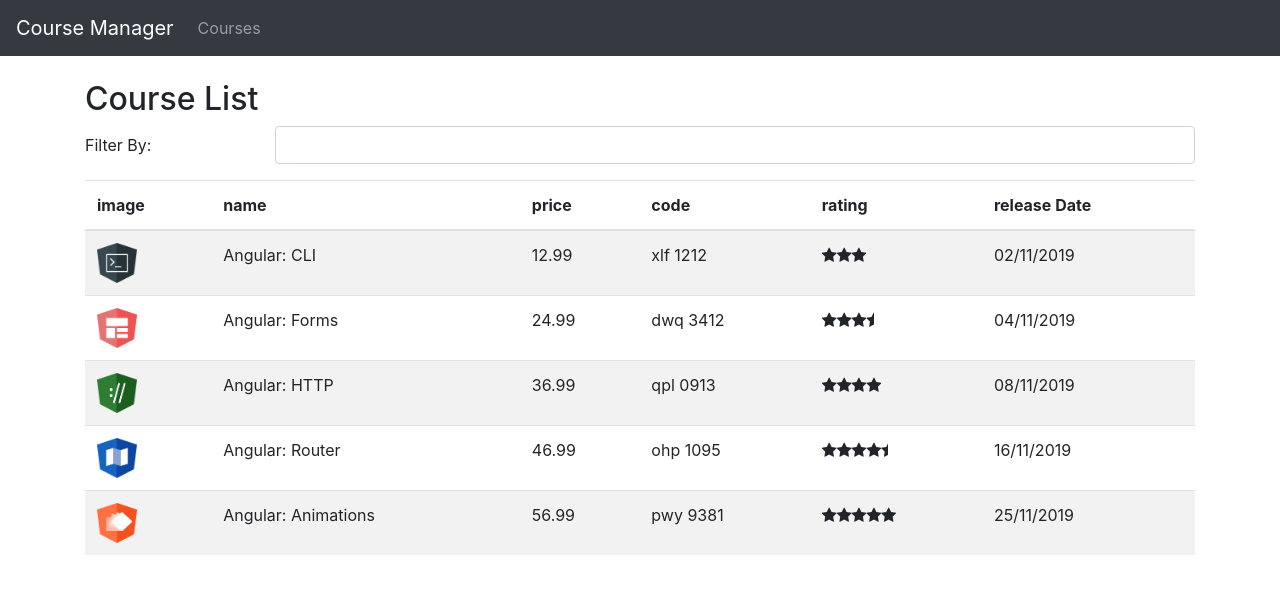
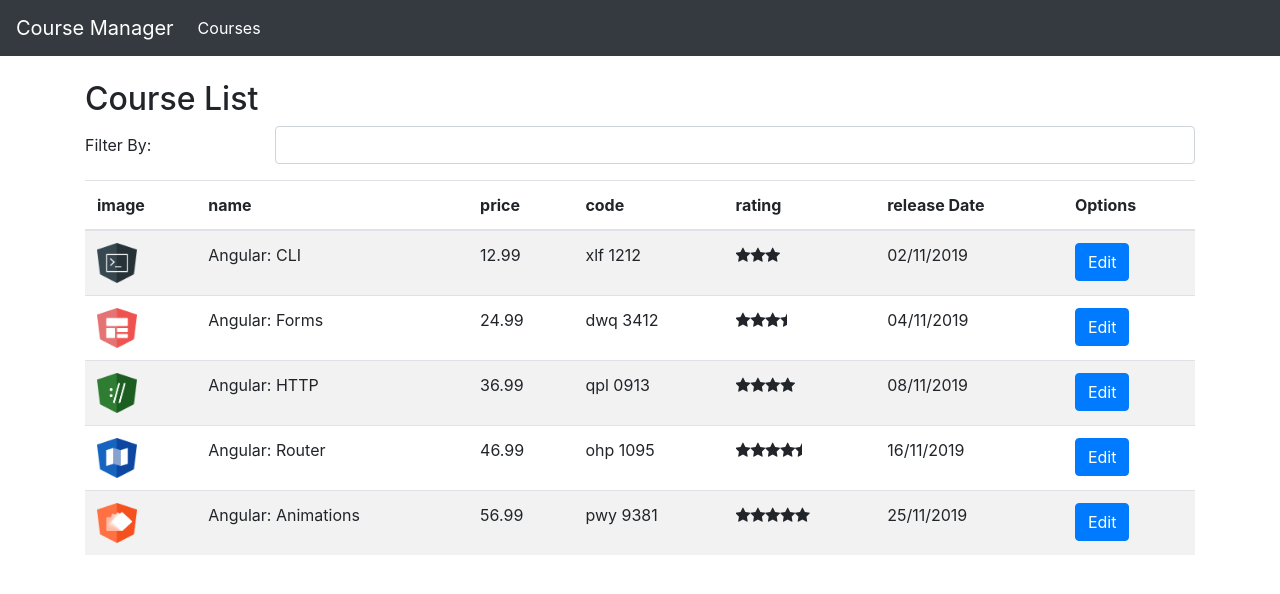
Before and after one commit to MacielMjose/courses-manager, an Angular app: page /courses in a window 1280 px wide. Shown: the top 594 px of the page. Built offline with nearby package versions, Linux system fonts and the light colour scheme.

Commit message:
criação de rotas

```diff
--- /dev/null
+++ b/src/app/courses/course-info.component.html
@@ -0,0 +1 @@
+<h2>Course Id = {{courseId}} </h2>
--- /dev/null
+++ b/src/app/courses/course-info.component.ts
@@ -0,0 +1,17 @@
+import { Component, NgModule, OnInit } from '@angular/core';
+import { ActivatedRoute } from '@angular/router';
+
+@Component({
+    templateUrl: './course-info.component.html'
+})
+
+export class courseInfoComponent{
+
+    courseId: number;
+
+    constructor(private activatedRoute:ActivatedRoute){}
+
+    ngOnInit():void{
+        this.courseId = +this.activatedRoute.snapshot.paramMap.get('id');
+    }
+}
--- a/src/app/courses/course-list.components.html
+++ b/src/app/courses/course-list.components.html
@@ -16,6 +16,7 @@
         <th>code</th>
         <th>rating</th>
         <th>release Date</th>
+        <th>Options</th>
        </tr>
     </thead>
     <tbody>
@@ -28,6 +29,9 @@
                 <app-star [rating]="course.rating"></app-star>
             </td>
             <td>{{course.releaseDate | date:'dd/MM/yyyy'}}</td>
+            <td>
+                <a [routerLink]="['/courses/info', course.id]" class="btn btn-primary">Edit</a>
+            </td>
         </tr>
     </tbody>
 
--- a/src/app/nav-bar/nav-bar.component.html
+++ b/src/app/nav-bar/nav-bar.component.html
@@ -1,5 +1,5 @@
 <nav class="navbar navbar-expand-lg navbar-dark bg-dark">
-    <a href="#" class="navbar-brand">Course Manager</a>
+    <a [routerLink]="['/courses']" class="navbar-brand">Course Manager</a>
 
     <button class="navbar-toggler" type="button" data-toggle="collapse" data-target="#navbarSupportedContent"
         aria-controls="navbarSupportedContent" aria-expanded="false" aria-label="Toggle navigation">
@@ -9,7 +9,7 @@
     <div class="collapse navbar-collapse" id="navbarSupportedContent">
         <ul class="navbar-nav mr-auto">
             <li class="nav-item">
-                <a href="#" class="nav-link">Courses</a>
+                <a [routerLink]="['/courses']" routerLinkActive="active" class="nav-link">Courses</a>
             </li>
         </ul>
     </div>
```
Also changed, not shown: src/app/app.module.ts (+9 -1 lines).
